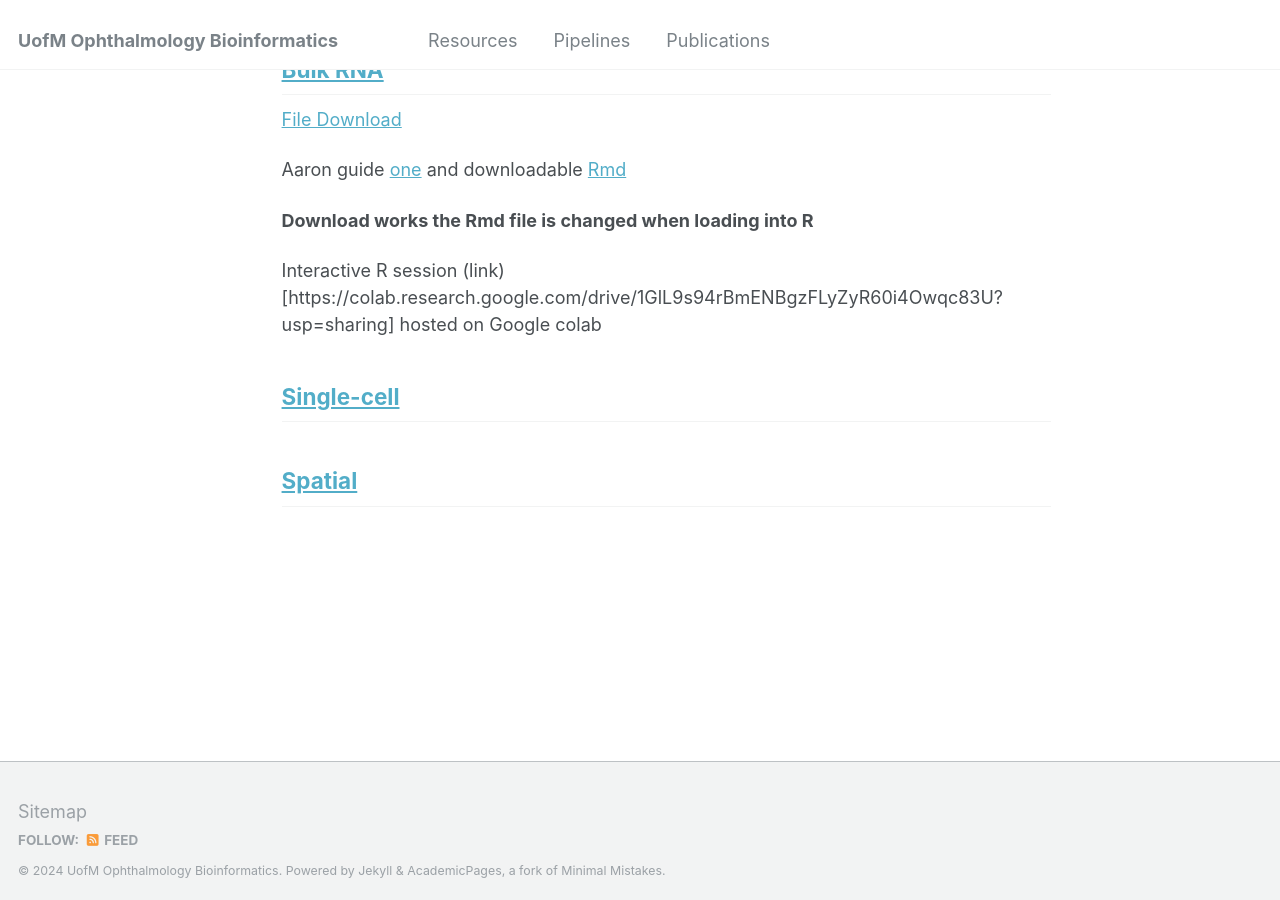
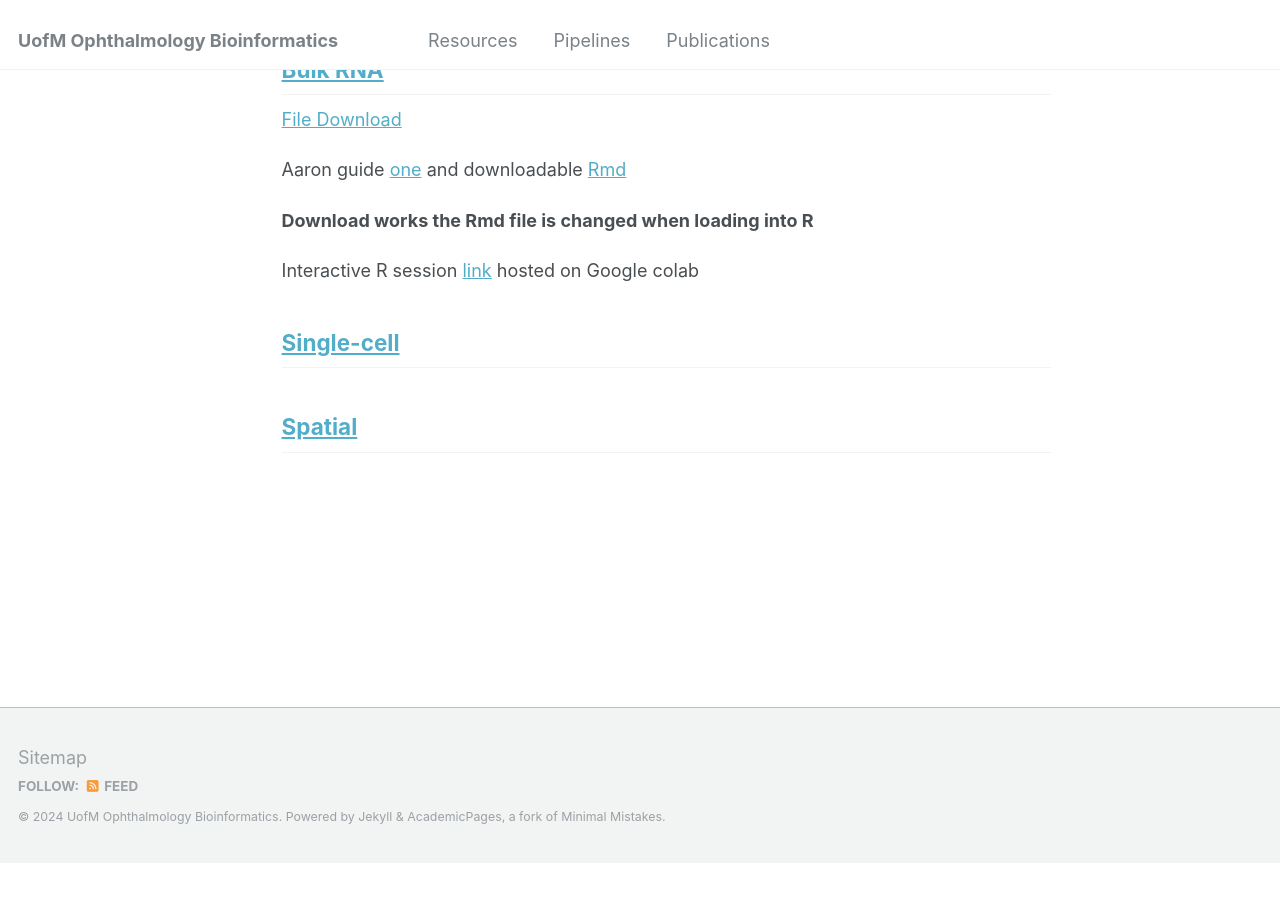
Before and after one commit to UofM-Ophthalmology/UofM-Ophthalmology.github.io, a Jekyll site: the page built from _pages/pipelines.md, in a window 1280 px wide and 900 px high, scrolled down 504 px. Built offline with Jekyll 4.4.1, drawn with Linux system fonts in a browser that asks for light colours; after the commit the page ends 1366 px from its top, so only the background shows below that.

Commit message:
fixing link

```diff
--- a/_pages/pipelines.md
+++ b/_pages/pipelines.md
@@ -30,7 +30,7 @@ Aaron guide [one](/files/AaronBulkPipeline/bulkRNAseq_pipeline-part1-data_Import
 
 **Download works the Rmd file is changed when loading into R**
 
-Interactive R session (link)[https://colab.research.google.com/drive/1GlL9s94rBmENBgzFLyZyR60i4Owqc83U?usp=sharing] hosted on Google colab
+Interactive R session [link](https://colab.research.google.com/drive/1GlL9s94rBmENBgzFLyZyR60i4Owqc83U?usp=sharing) hosted on Google colab
 
 ## [Single-cell](#scRNA)
 
```
